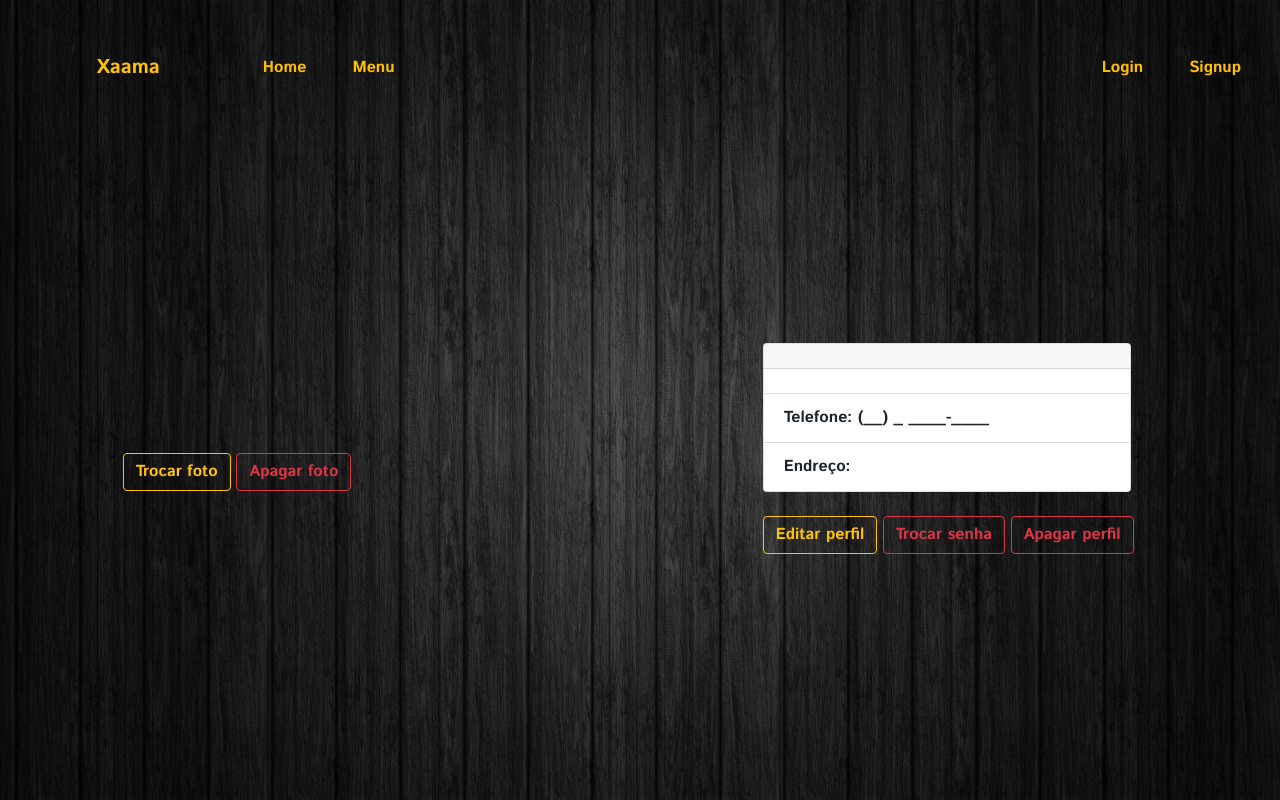
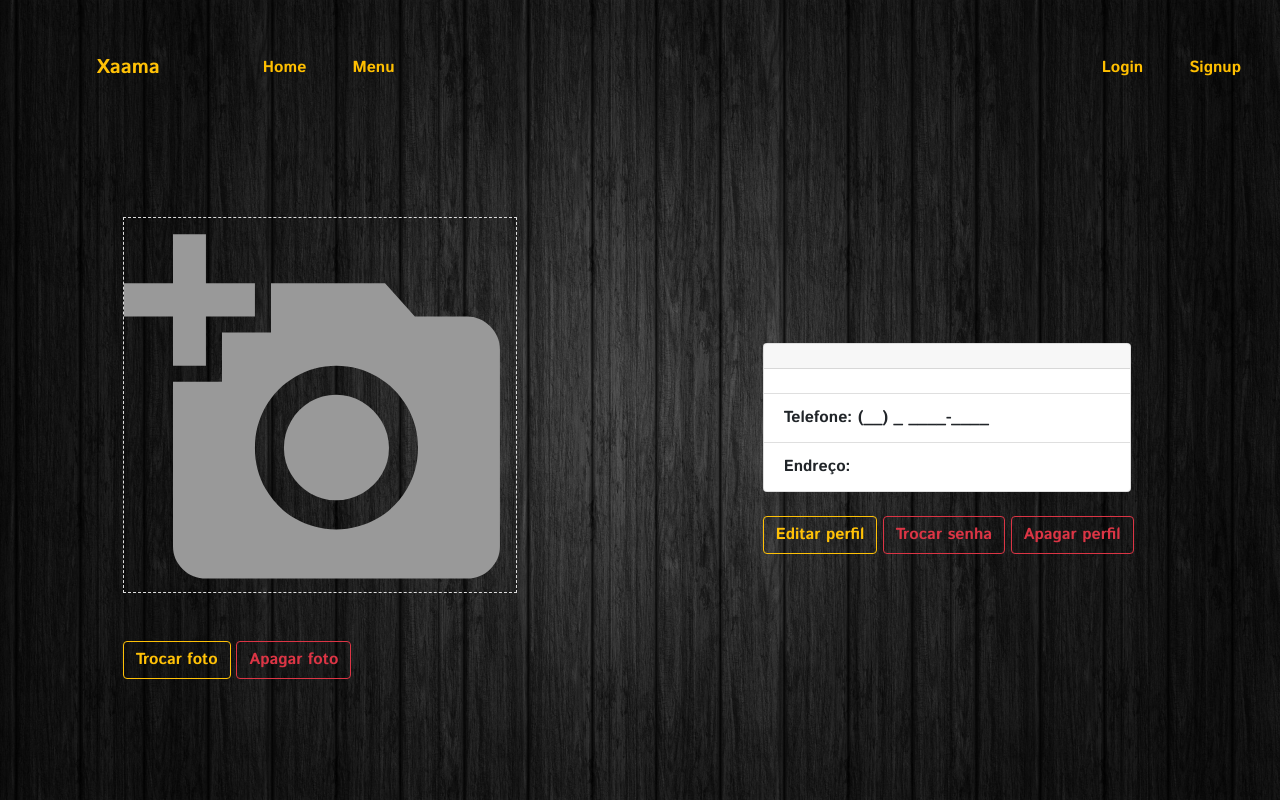
Before and after one commit to XaamaDevs/Delivery-Xaama-frontend, a React (Create React App) app: page /user in a window 1280 px wide. Built offline with nearby package versions, Linux system fonts and the light colour scheme; no server answers.

Commit message:
User profile edit

```diff
--- a/src/pages/User/index.js
+++ b/src/pages/User/index.js
@@ -1,5 +1,5 @@
 //	Importing React main module and its features
-import React, { useState, useEffect } from "react";
+import React, { useState, useEffect, useMemo } from "react";
 
 //	Importing React Router features
 import { Link, useHistory } from "react-router-dom";
@@ -11,10 +11,15 @@ import { Container, Card, ListGroup, Button } from "react-bootstrap";
 // Importing backend api
 import api from "../../services/api";
 
+// Importing image from camera
+import camera from "../../assets/camera.svg";
+
 
 //	Exporting resource to routes.js
 export default function User() {
 	const [user, setUser] = useState([]);
+	const [thumbnail, setThumbnail] = useState(null);
+
 
 	const userId = sessionStorage.getItem("userId");
 
@@ -27,12 +32,39 @@ export default function User() {
 		loadUser();
 	}, []);
 
+	const preview = useMemo(() => {
+		return user.thumbnail ? URL.createObjectURL(user.thumbnail) : null;
+	}, [thumbnail]);
+
+	//	Function to handle input image profile
+	async function inputImage(event) {
+		event.preventDefault();
+
+		const input = document.getElementsByTagName("input")[0].click();
+	}
+
 
 	return (
 		<div className="user-container h-100">
 			<div className="d-flex flex-row flex-wrap h-100">
 				<div className="col-sm-4 m-auto p-3">
-					<Image src={user.thumbnail_url} fluid/>
+					{user.thumbnail ?
+						<Image src={user.thumbnail_url} fluid/>
+						:
+						<form className="d-flex flex-row flex-wrap h-100">
+							<input
+								type="file"
+								className="d-none"
+								onChange={event => setThumbnail(event.target.files[0])}
+							/>
+							<img
+								id="thumbnail"
+								className={user.thumbnail ? "has-thumbnail img-fluid border-0 m-auto" : "h-100 w-100 m-auto"}
+								src={preview ? preview : camera} alt="Selecione sua imagem"
+								onClick={inputImage}
+							/>
+						</form>
+					}
 					<br/> <br/>
 					<Button variant="outline-warning">Trocar foto</Button>{" "}
 					<Button variant="outline-danger">Apagar foto</Button>
```
Also changed, not shown: package.json (line endings or trailing spaces).
